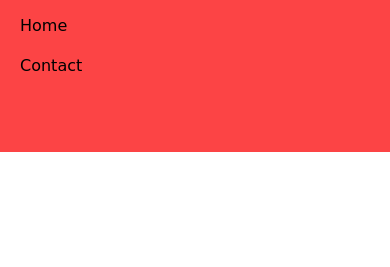
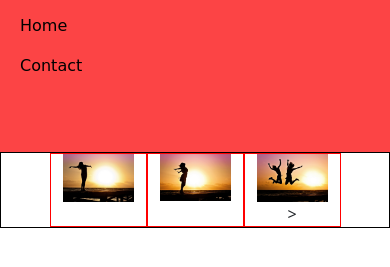
Before and after one commit to FreudCat/landing-page, a plain HTML site: page index.html in a window 390 px wide. Shown: the part 101-368 px from the top of the page. Drawn offline with nearby package versions, Linux system fonts and the light colour scheme; a web font is replaced by a local one.

Commit message:
Add skeleton for responsive image for nav

```diff
--- a/css/styles.css
+++ b/css/styles.css
@@ -4,6 +4,28 @@
 /*font-family: 'Dela Gothic One', cursive;
 font-family: 'Montserrat', sans-serif;*/
 
+body {
+  padding-top: 30vh;  /*prevents navbar from covering the next div*/
+}
+
+
+#image-links {
+  border:1px black solid;
+}
+
+.img-link-rmv{
+  border: 1px red solid;
+  text-align: center;
+}
+
+.img-fluid {
+  max-width: 100%;
+  height: auto;
+}
+
+.img-link-rmv img {
+  width: 250px;
+}
 
 .navbar-custom {
   padding-left: 20px;
--- a/index.html
+++ b/index.html
@@ -7,7 +7,7 @@
   <meta content="width=device-width, initial-scale=1" name="viewport" />
   <link href="https://cdn.jsdelivr.net/npm/bootstrap@5.0.0-beta3/dist/css/bootstrap.min.css" rel="stylesheet"
     integrity="sha384-eOJMYsd53ii+scO/bJGFsiCZc+5NDVN2yr8+0RDqr0Ql0h+rP48ckxlpbzKgwra6" crossorigin="anonymous">
-    <link rel="stylesheet" href="css/styles.css">
+  <link rel="stylesheet" href="css/styles.css">
   <!--Bootstrap cached CSS styleseehts-->
 </head>
 
@@ -26,9 +26,22 @@
           <a href="#footer" class="nav-link">Contact</a>
         </li>
       </ul>
+    </nav>
 
-    </nav>
-  </div>
+    <div class="row justify-content-center" id="image-links">
+      <div class="col-3  img-link-rmv" >
+        <img class="img-fluid" src="multimedia/images/i-woman.jpg" alt="silhouette of woman in sunset">
+      </div>
+      <div class="col-3 img-link-rmv">
+        <img class="img-fluid" src="multimedia/images/t-woman.jpg" alt="silhouette of woman in sunset">
+      </div>
+      <div class="col-3 img-link-rmv">
+        <img class="img-fluid" src="multimedia/images/sunset-double.jpg" alt="silhouette two people jumping in sunset">>
+      </div>
+      <!--Images by Jill Wellington from Pixabay -->
+      </div>
+</div> <!--end container div-->
+
 
 
 
```
Also changed, not shown: multimedia/images/i-woman.jpg (added), multimedia/images/sunset-double.jpg (added), multimedia/images/t-woman.jpg (added).
